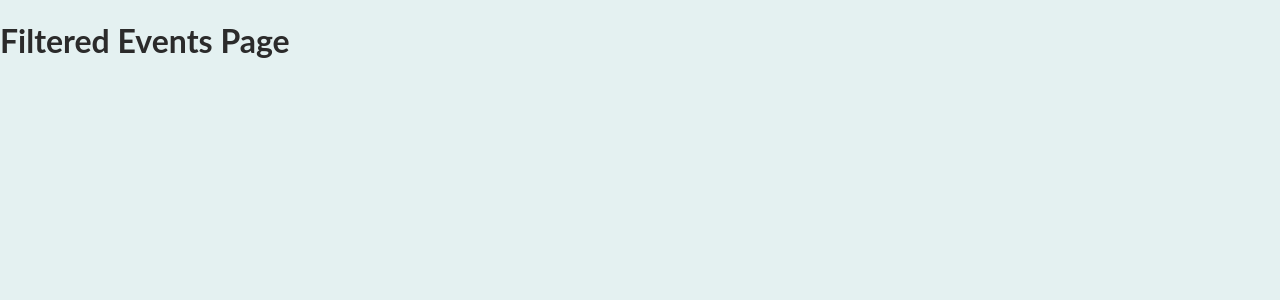
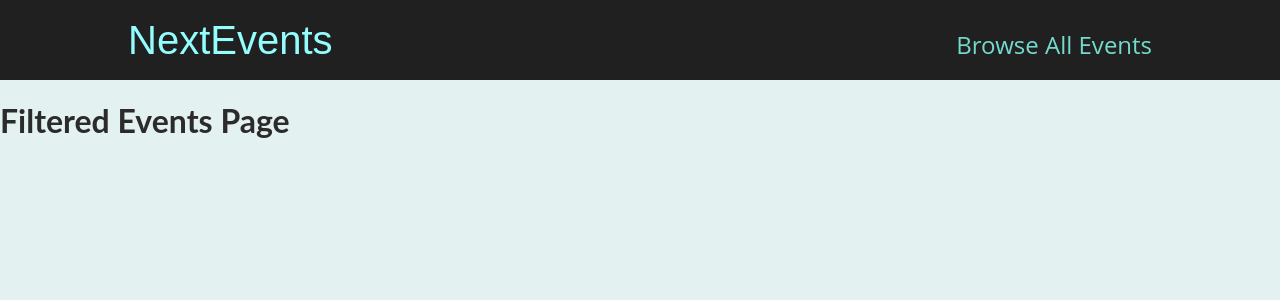
Before and after one commit to zzangCS/zzangNext-2, a Next.js app in the folder events-app/: page /events in a window 1280 px wide. Shown: the top 300 px of the page. Built offline with nearby package versions, Linux system fonts and the light colour scheme.

Commit message:
Style: [events-app] 헤더 추가

```diff
--- /dev/null
+++ b/events-app/components/common/MainHeader/MainHeader.jsx
@@ -0,0 +1,20 @@
+import React from "react";
+import styles from "./MainHeader.module.css";
+import Link from "next/link";
+
+export default function MainHeader() {
+  return (
+    <header className={styles.header}>
+      <div className={styles.logo}>
+        <Link href="/">NextEvents</Link>
+      </div>
+      <nav className={styles.navigation}>
+        <ul>
+          <li>
+            <Link href="/events">Browse All Events</Link>
+          </li>
+        </ul>
+      </nav>
+    </header>
+  );
+}
--- /dev/null
+++ b/events-app/components/common/MainHeader/MainHeader.module.css
@@ -0,0 +1,41 @@
+.header {
+  width: 100%;
+  display: flex;
+  justify-content: space-between;
+  align-items: baseline;
+  padding: 1rem 10%;
+  height: 5rem;
+  background-color: #202020;
+}
+
+.logo {
+  font-size: 1.5rem;
+  color: white;
+  font-family: "Fira", sans-serif;
+  height: 100%;
+  display: flex;
+  justify-content: center;
+  align-items: center;
+  color: #94fdfd;
+}
+
+.logo a {
+  text-decoration: none;
+  color: #94fdfd;
+}
+
+.navigation a {
+  text-decoration: none;
+  color: #74dacc;
+  font-size: 1rem;
+}
+
+@media (min-width: 768px) {
+  .logo {
+    font-size: 2.5rem;
+  }
+
+  .navigation a {
+    font-size: 1.5rem;
+  }
+}
--- /dev/null
+++ b/events-app/components/layout/Layout/Layout.jsx
@@ -0,0 +1,11 @@
+import MainHeader from "@/components/common/MainHeader/MainHeader";
+import React, { Fragment } from "react";
+
+export default function Layout({ children }) {
+  return (
+    <Fragment>
+      <MainHeader />
+      <main>{children}</main>
+    </Fragment>
+  );
+}
--- a/events-app/pages/_app.js
+++ b/events-app/pages/_app.js
@@ -1,5 +1,10 @@
+import Layout from "@/components/layout/Layout/Layout";
 import "@/styles/globals.css";
 
 export default function App({ Component, pageProps }) {
-  return <Component {...pageProps} />;
+  return (
+    <Layout>
+      <Component {...pageProps} />
+    </Layout>
+  );
 }
```
